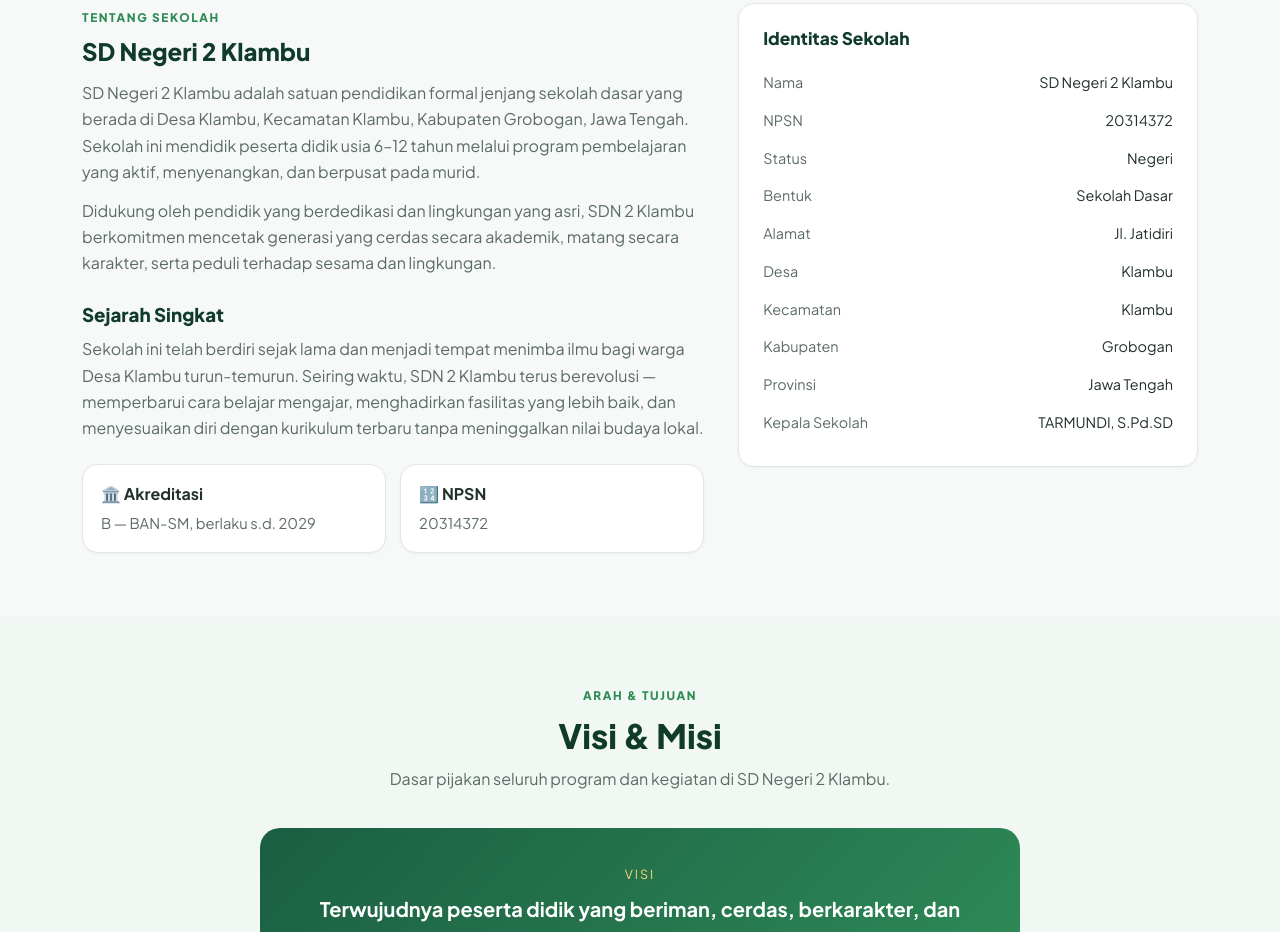
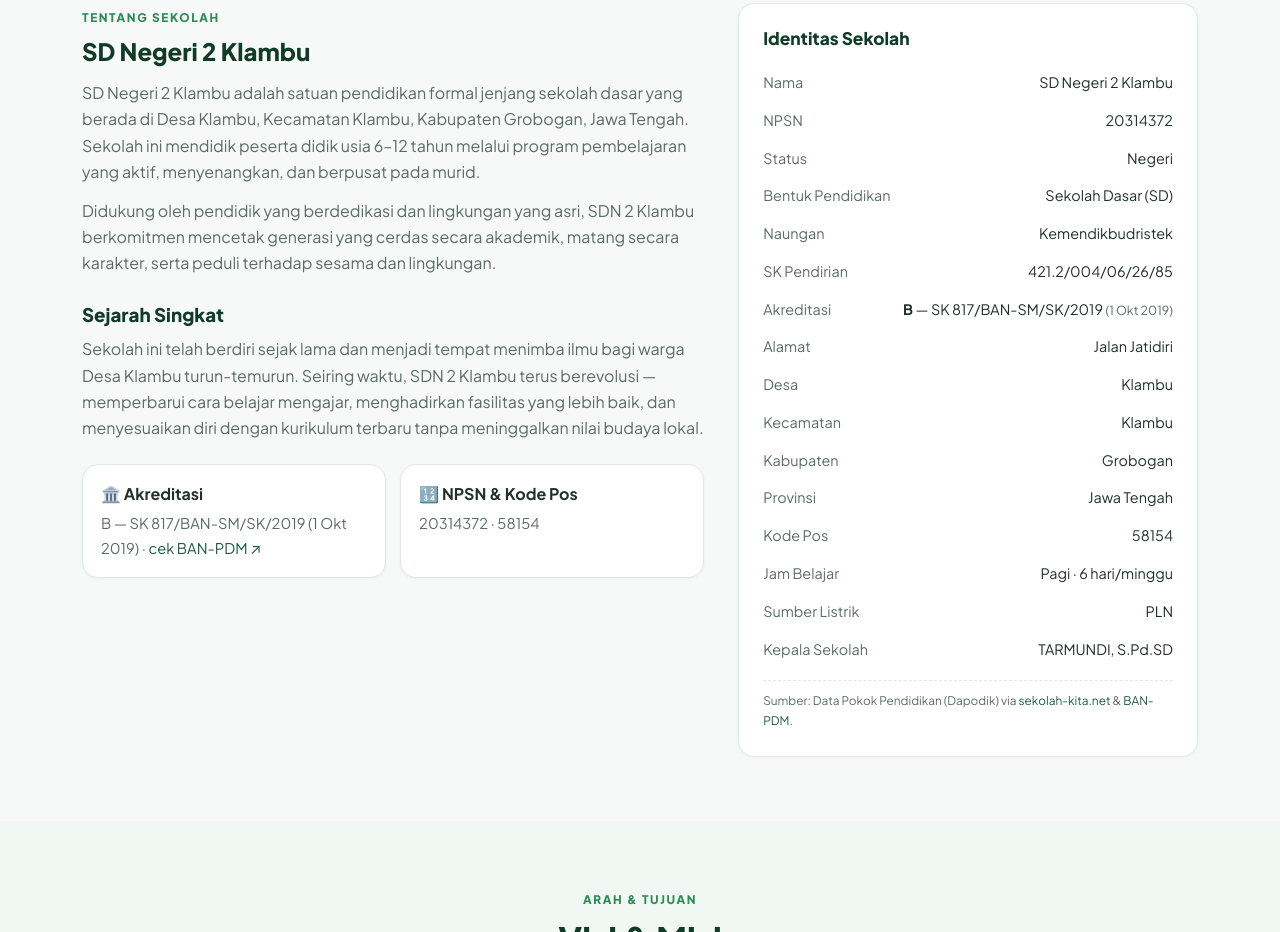
Before and after one commit to muhammadzaidun32-hub/sdn2klambu, a plain HTML site: page profil.html in a window 1280 px wide. Shown: the part 417-1349 px from the top of the page. Drawn offline with Linux system fonts and the light colour scheme.

Commit message:
Detail resmi Dapodik di profil & kontak: SK pendirian, akreditasi lengkap, kode pos 58154, sumber terverifikasi

```diff
--- a/profil.html
+++ b/profil.html
@@ -74,11 +74,11 @@
         <div class="grid grid-2" style="margin-top:22px;gap:14px">
           <div class="card" style="padding:16px 18px">
             <b>🏛️ Akreditasi</b>
-            <p style="margin:4px 0 0;color:var(--mute)">B — BAN-SM, berlaku s.d. 2029</p>
+            <p style="margin:4px 0 0;color:var(--mute)">B — SK 817/BAN-SM/SK/2019 (1 Okt 2019) · <a href="https://ban-pdm.id/satuanpendidikan/20314372" target="_blank" rel="noopener">cek BAN-PDM ↗</a></p>
           </div>
           <div class="card" style="padding:16px 18px">
-            <b>🔢 NPSN</b>
-            <p style="margin:4px 0 0;color:var(--mute)">20314372</p>
+            <b>🔢 NPSN &amp; Kode Pos</b>
+            <p style="margin:4px 0 0;color:var(--mute)">20314372 · 58154</p>
           </div>
         </div>
       </div>
@@ -90,15 +90,24 @@
             <tr><td style="padding:7px 0;color:var(--mute);white-space:nowrap">Nama</td><td style="text-align:right">SD Negeri 2 Klambu</td></tr>
             <tr><td style="padding:7px 0;color:var(--mute)">NPSN</td><td style="text-align:right">20314372</td></tr>
             <tr><td style="padding:7px 0;color:var(--mute)">Status</td><td style="text-align:right">Negeri</td></tr>
-            <tr><td style="padding:7px 0;color:var(--mute)">Bentuk</td><td style="text-align:right">Sekolah Dasar</td></tr>
-            <tr><td style="padding:7px 0;color:var(--mute)">Alamat</td><td style="text-align:right">Jl. Jatidiri</td></tr>
+            <tr><td style="padding:7px 0;color:var(--mute)">Bentuk Pendidikan</td><td style="text-align:right">Sekolah Dasar (SD)</td></tr>
+            <tr><td style="padding:7px 0;color:var(--mute)">Naungan</td><td style="text-align:right">Kemendikbudristek</td></tr>
+            <tr><td style="padding:7px 0;color:var(--mute)">SK Pendirian</td><td style="text-align:right">421.2/004/06/26/85</td></tr>
+            <tr><td style="padding:7px 0;color:var(--mute)">Akreditasi</td><td style="text-align:right"><b>B</b> — SK 817/BAN-SM/SK/2019 <span style="font-size:.78rem;color:var(--mute)">(1 Okt 2019)</span></td></tr>
+            <tr><td style="padding:7px 0;color:var(--mute)">Alamat</td><td style="text-align:right">Jalan Jatidiri</td></tr>
             <tr><td style="padding:7px 0;color:var(--mute)">Desa</td><td style="text-align:right">Klambu</td></tr>
             <tr><td style="padding:7px 0;color:var(--mute)">Kecamatan</td><td style="text-align:right">Klambu</td></tr>
             <tr><td style="padding:7px 0;color:var(--mute)">Kabupaten</td><td style="text-align:right">Grobogan</td></tr>
             <tr><td style="padding:7px 0;color:var(--mute)">Provinsi</td><td style="text-align:right">Jawa Tengah</td></tr>
+            <tr><td style="padding:7px 0;color:var(--mute)">Kode Pos</td><td style="text-align:right">58154</td></tr>
+            <tr><td style="padding:7px 0;color:var(--mute)">Jam Belajar</td><td style="text-align:right">Pagi · 6 hari/minggu</td></tr>
+            <tr><td style="padding:7px 0;color:var(--mute)">Sumber Listrik</td><td style="text-align:right">PLN</td></tr>
             <tr><td style="padding:7px 0;color:var(--mute)">Kepala Sekolah</td><td style="text-align:right">TARMUNDI, S.Pd.SD</td></tr>
           </tbody>
         </table>
+        <p style="font-size:.74rem;color:var(--mute);margin-top:12px;border-top:1px dashed var(--line);padding-top:10px">
+          Sumber: Data Pokok Pendidikan (Dapodik) via <a href="https://data.sekolah-kita.net/sekolah/sd%20negeri%202%20klambu_73760" target="_blank" rel="noopener">sekolah-kita.net</a> &amp; <a href="https://ban-pdm.id/satuanpendidikan/20314372" target="_blank" rel="noopener">BAN-PDM</a>.
+        </p>
       </aside>
     </div>
   </div>
```
Also changed, not shown: kontak.html (+1 -1 lines).
